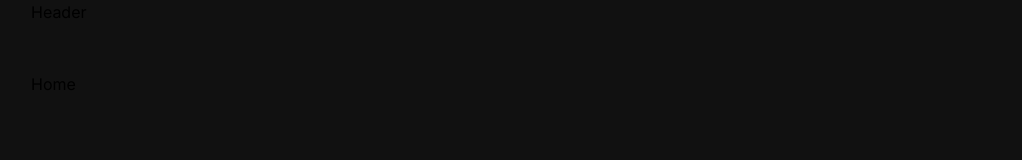
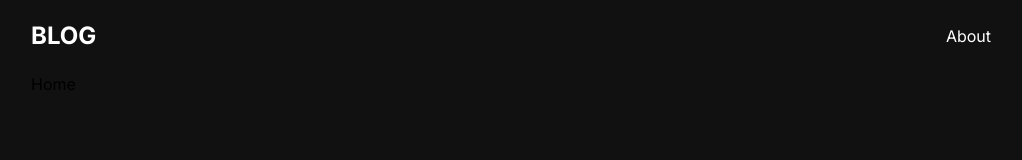
Before and after one commit to oguzhangencer/nextjs-education, a Next.js app: page / in a window 1280 px wide. Shown: the top 160 px of the page, without its empty margins (129-1151 px from the left). Built offline with nearby package versions, Linux system fonts and the light colour scheme.

Commit message:
Update Header component with logo and navigation links

```diff
--- a/components/Header/index.jsx
+++ b/components/Header/index.jsx
@@ -1,7 +1,22 @@
 import React from "react";
+import Link from "next/link";
+
+import styles from "./styles.module.css";
 
 function Header() {
-  return <header>Header</header>;
+  return (
+    <header className={styles.header}>
+      <Link href="/" className={styles.logo}>
+        <span>BLOG</span>
+      </Link>
+      <nav>
+        {/* target = "_blank" for opening the link in a new tab */}
+        <Link href="https://github.com/oguzhangencer" target="_blank">
+          About
+        </Link>
+      </nav>
+    </header>
+  );
 }
 
 export default Header;
```
